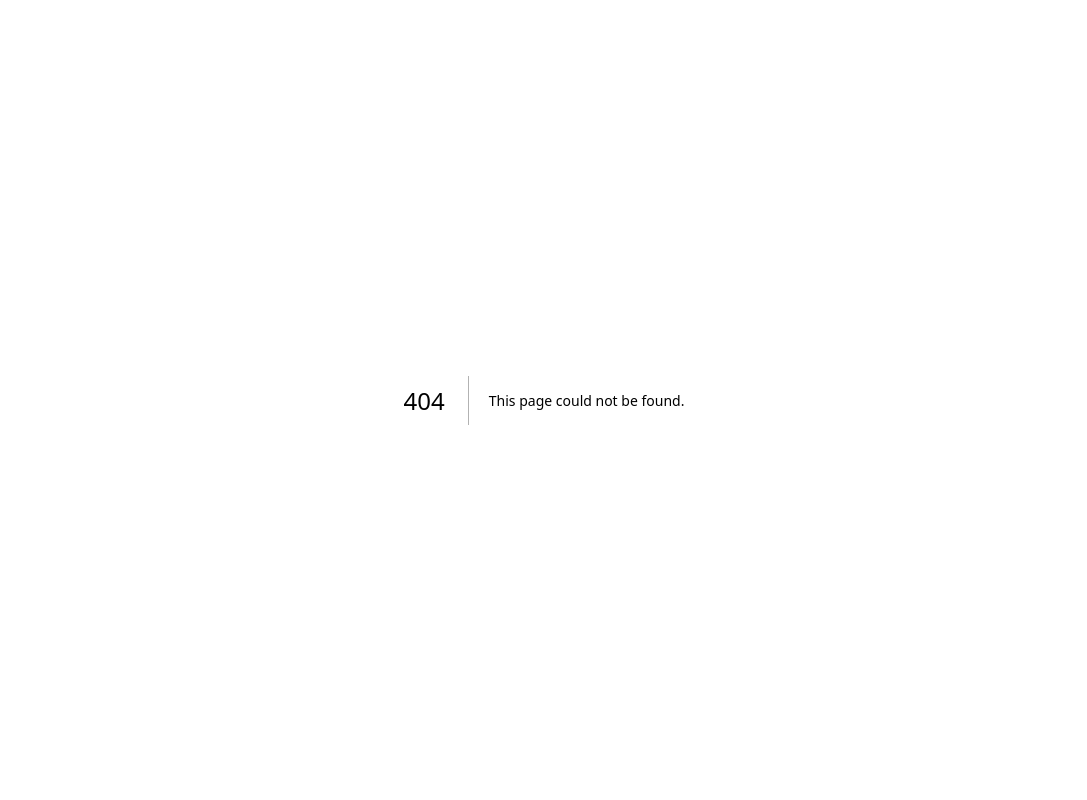
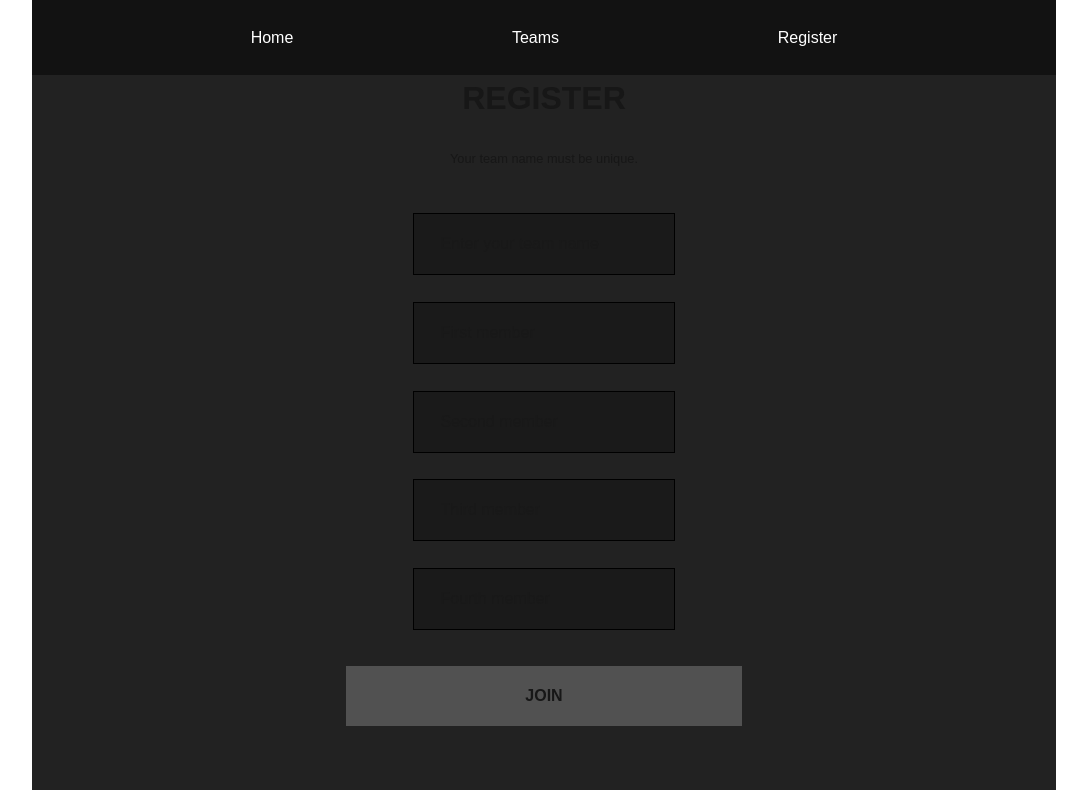
Before and after one commit to nazmus-sadat9/Tournament, a Next.js app in the folder frontend/: page /Register in a window 1280 px wide. Before the commit this address had no page. Shown: the whole page, without its empty margins (96-1183 px from the left). Built offline with nearby package versions, Linux system fonts and the light colour scheme.

Commit message:
add register form

```diff
--- /dev/null
+++ b/frontend/app/Components/FoundTeams.jsx
@@ -0,0 +1,36 @@
+async function getTeams() {
+
+  try {
+    let response = fetch("/api/user", {cache: "no-store"});
+
+    if (!response.ok) {
+      return [];
+    }
+    return response.json();
+
+  } catch (err) {
+    return [];
+  }
+}
+
+const FoundTeams = async () => {
+
+  const teams = await getTeams();
+  return (
+    <div className="w-full bg-zinc-500">
+      <div className="grid grid-cols-1 gap-[5%] p-[5%]">
+        {teams.map((team)=>(
+        <div className="p-[5%] border-[0.1em] border-[#515151]" key={team._id}>
+          <h2 className="text-[#fff]">{team.title}</h2>
+
+            {team.members.map((member, index)=>(
+              <span className="block text-[#fff]" key={index}>{member}</span>
+            ))}
+        </div>
+        ))}
+      </div>
+    </div>
+  )
+}
+
+export default FoundTeams;
--- /dev/null
+++ b/frontend/app/Components/Navbar.jsx
@@ -0,0 +1,16 @@
+import React from "react";
+import Link from "next/link";
+
+const Navbar = () => {
+  return (
+    <div className="w-full flex justify-center bg-transparent absolute left-0 top-0">
+      <div className="w-[80%] bg-[#121212] flex text-[#fff] justify-evenly py-[2%]">
+        <Link href="/">Home</Link>
+        <Link href="/Teams">Teams</Link>
+        <Link href="/Register">Register</Link>
+      </div>
+    </div>
+  )
+}
+
+export default Navbar;
--- /dev/null
+++ b/frontend/app/Components/RegisterForm.jsx
@@ -0,0 +1,120 @@
+"use client";
+import Reqct, { useState } from "react";
+
+const RegisterForm = () => {
+
+  const [name, setName] = useState("")
+  const [one, setOne] = useState("");
+  const [two, setTwo] = useState("");
+  const [three, setThree] = useState("");
+  const [four, setFour] = useState("");
+
+  function getName(name) {
+    setName(name.target.value);
+  }
+
+  function getOne(name) {
+    setOne(name.target.value);
+  }
+
+  function getTwo(name) {
+    setTwo(name.target.value);
+  }
+
+  function getThree(name) {
+    setThree(name.target.value);
+  }
+
+  function getFour(name) {
+    setFour(name.target.value);
+  }
+
+  async function submitFunc(e) {
+    let isValid = true;
+
+    e.preventDefault();
+
+    if (name.trim() === "") {
+      isValid = false;
+      alert("Team name can't be empty!");
+    } else {
+      isValid = true;
+    }
+
+    if (one.trim() === "") {
+      isValid = false;
+      alert("First member name can't be empty!");
+    } else {
+      isValid = true;
+    }
+
+    if (two.trim() === "") {
+      isValid = false;
+      alert("Second member name can't be empty!");
+    } else {
+      isValid = true;
+    }
+
+    if (three.trim() === "") {
+      isValid = false;
+      alert("Third member name can't be empty!");
+    } else {
+      isValid = true;
+    }
+
+    if (four.trim() === "") {
+      isValid = false;
+      alert("Fourth member name can't be empty!");
+    } else {
+      isValid = true;
+    }
+
+    if (isValid) {
+
+      const team = {
+        name,
+        members: [one, two, three, four]
+      };
+
+      try {
+        let res = await fetch("/api/login", {
+          method: "POST",
+          headers: { 'Content-Type': 'application/json' },
+          body: JSON.stringify(team)
+        });
+
+        if (res.ok) {
+          alert("Registation successful.");
+          setName("");
+          setOne("");
+          setTwo("");
+          setThree("");
+          setFour("");
+
+        } else {
+          alert(res.message);
+        }
+
+      } catch (err) {
+        alert("Registation failed!");
+      }
+    }
+
+  }
+  return (
+    <div className="w-full h-auto flex justify-center items-center">
+      <form onSubmit={submitFunc} className="w-[80%] p-[5%] bg-[#222222] flex flex-col justify-evenly items-center">
+        <h2 className="uppercase font-bold text-[1.2rem] md:text-[2rem] mb-[3%]">Register</h2>
+        <p className="font-thik mb-[5%] text-[0.8rem]">Your team name must be unique.</p>
+        <input type="text" name="title" value={name} onChange={getName} placeholder="Enter your team name" className="border-[0.1em] border-[#000] outline-none py-[2%] px-[3%] bg-[#1a1a1a] mb-[3%]" />
+        <input type="text" name="member" value={one} onChange={getOne} placeholder="First member" className="border-[0.1em] border-[#000] outline-none py-[2%] px-[3%] bg-[#1a1a1a] mb-[3%]" />
+        <input type="text" name="member" value={two} onChange={getTwo} placeholder="Second member" className="border-[0.1em] border-[#000] outline-none py-[2%] px-[3%] bg-[#1a1a1a] mb-[3%]" />
+        <input type="text" name="member" value={three} onChange={getThree} placeholder="Third member" className="border-[0.1em] border-[#000] outline-none py-[2%] px-[3%] bg-[#1a1a1a] mb-[3%]" />
+        <input type="text" name="member" value={four} onChange={getFour} placeholder="Fourth member" className="border-[0.1em] border-[#000] outline-none py-[2%] px-[3%] bg-[#1a1a1a] mb-[4%]" />
+        <button type="submit" className="bg-[#515151] uppercase px-[20%] py-[2%] font-semibold">Join</button>
+      </form>
+    </div>
+  )
+}
+
+export default RegisterForm;
--- /dev/null
+++ b/frontend/app/Register/page.js
@@ -0,0 +1,9 @@
+import RegisterForm from "../Components/RegisterForm";
+
+export default function Register(){
+  return (
+    <div className="h-screen flex justify-center items-center overflow-hidden">
+      <RegisterForm />
+    </div>
+  )
+}
--- /dev/null
+++ b/frontend/app/Teams/page.js
@@ -0,0 +1,9 @@
+export function Teams(){
+
+  return(
+    <div>
+      Teams
+    </div>
+  )
+
+}
--- /dev/null
+++ b/frontend/app/api/login/route.js
@@ -0,0 +1,49 @@
+import { NextResponse } from 'next/server';
+import mongoose from 'mongoose';
+
+export const dynamic = 'force-static';
+
+const MONGODB_URI = process.env.MONGO_URI;
+
+async function connectDB() {
+  if (mongoose.connection.readyState >= 1) return;
+  return mongoose.connect(MONGODB_URI);
+}
+
+const TeamSchema = new mongoose.Schema({
+  title: String,
+  members: [String]
+});
+
+const Team = mongoose.models.Team || mongoose.model('Team', TeamSchema);
+
+export async function POST(req) {
+
+  try {
+    await connectDB();
+
+    const { title, members } = req.json();
+
+    const isExits = Team.findOne({
+      title
+    });
+
+    if (isExits) {
+
+      return NextResponse.json({message: "Team already exists!"}, {status: 500});
+
+    } else {
+
+      const newTeam = TeamSchema.create({
+        title,
+        members
+      });
+
+      return NextResponse.json({message: "team registered successfully."}, { status: 201 });
+    }
+
+  } catch (err) {
+
+    return NextResponse.json({status: 500 });
+  }
+}
--- a/frontend/app/api/user/route.js
+++ b/frontend/app/api/user/route.js
@@ -10,17 +10,6 @@ async function connectDB() {
   return mongoose.connect(MONGODB_URI);
 }
 
-// 1. Define the Project Schema & Model
-const ProjectSchema = new mongoose.Schema({
-  title: String,
-  description: String,
-  techStack: [String],
-  link: String,
-  github: String,
-});
-
-// Reuse existing model if already compiled, or create a new one
-const Project = mongoose.models.Project || mongoose.model('Project', ProjectSchema);
 
 export async function GET() {
   try {
@@ -29,13 +18,13 @@ export async function GET() {
     }
 
     await connectDB();
-    const projects = await Project.find({});
+    const projects = await Team.find({});
 
     return NextResponse.json(projects, { status: 200 });
   } catch (error) {
     console.error('API Route Error:', error);
     return NextResponse.json(
-      { message: 'Failed to fetch projects', error: error.message },
+      { message: 'Failed to fetch teams', error: error.message },
       { status: 500 }
     );
   }
--- a/frontend/app/layout.js
+++ b/frontend/app/layout.js
@@ -1,4 +1,5 @@
 import { Geist, Geist_Mono } from "next/font/google";
+import Navbar from "./Components/Navbar";
 import "./globals.css";
 
 const geistSans = Geist({
@@ -12,8 +13,8 @@ const geistMono = Geist_Mono({
 });
 
 export const metadata = {
-  title: "Create Next App",
-  description: "Generated by create next app",
+  title: "ff 2026",
+  description: "A game tournament's teams and registation app.",
 };
 
 export default function RootLayout({ children }) {
@@ -22,7 +23,13 @@ export default function RootLayout({ children }) {
       lang="en"
       className={`${geistSans.variable} ${geistMono.variable} h-full antialiased`}
     >
-      <body className="min-h-full flex flex-col">{children}</body>
+      <body className="min-h-full flex flex-col">
+
+        <Navbar />
+
+        {children}
+
+      </body>
     </html>
   );
 }
--- a/frontend/app/page.js
+++ b/frontend/app/page.js
@@ -1,69 +1,21 @@
-import Image from "next/image";
-
 export default function Home() {
   return (
-    <div className="flex flex-col flex-1 items-center justify-center bg-zinc-50 font-sans dark:bg-black">
-      <main className="flex flex-1 w-full max-w-3xl flex-col items-center justify-between py-32 px-16 bg-white dark:bg-black sm:items-start">
-        <Image
-          className="dark:invert h-5 w-[100px]"
-          src="/next.svg"
-          alt="Next.js logo"
-          width={100}
-          height={20}
-          priority
-        />
-        <div className="flex flex-col items-center gap-6 text-center sm:items-start sm:text-left">
-          <h1 className="max-w-xs text-3xl font-semibold leading-10 tracking-tight text-black dark:text-zinc-50">
-            To get started, edit the{" "}
-            <code className="rounded bg-black/[.06] px-1.5 py-0.5 font-mono text-[0.9em] dark:bg-white/[.08]">
-              page.js
-            </code>{" "}
-            file.
-          </h1>
-          <p className="max-w-md text-lg leading-8 text-zinc-600 dark:text-zinc-400">
-            Looking for a starting point or more instructions? Head over to{" "}
-            <a
-              href="https://vercel.com/templates?framework=next.js&utm_source=create-next-app&utm_medium=appdir-template-tw&utm_campaign=create-next-app"
-              className="font-medium text-zinc-950 dark:text-zinc-50"
-            >
-              Templates
-            </a>{" "}
-            or the{" "}
-            <a
-              href="https://nextjs.org/learn?utm_source=create-next-app&utm_medium=appdir-template-tw&utm_campaign=create-next-app"
-              className="font-medium text-zinc-950 dark:text-zinc-50"
-            >
-              Learning
-            </a>{" "}
-            center.
-          </p>
+    <div className="bg-[#1a1a1a] w-screen h-screen px-[5%] py-[15%]">
+      <h2 className="text-[#fff]">Free Fire Tournament 2026</h2>
+
+      <div className="grid grid-cols-1 md:grid-cols-3 gap-[8%]">
+
+        <div className="flex flex-col justify-evenly items-center py-[5%] border-[0.1em] border-[#555] bg-[#222]">
+          <span>DATE</span>
+          <span className="text-[#ff9364] text-[1.5rem]">0/8/2026</span>
         </div>
-        <div className="flex flex-col gap-4 text-base font-medium sm:flex-row">
-          <a
-            className="flex h-12 w-full items-center justify-center gap-2 rounded-full bg-foreground px-5 text-background transition-colors hover:bg-[#383838] dark:hover:bg-[#ccc] md:w-[158px]"
-            href="https://vercel.com/new?utm_source=create-next-app&utm_medium=appdir-template-tw&utm_campaign=create-next-app"
-            target="_blank"
-            rel="noopener noreferrer"
-          >
-            <Image
-              className="dark:invert h-[14px] w-4"
-              src="/vercel.svg"
-              alt="Vercel logomark"
-              width={16}
-              height={14}
-            />
-            Deploy Now
-          </a>
-          <a
-            className="flex h-12 w-full items-center justify-center rounded-full border border-solid border-black/[.08] px-5 transition-colors hover:border-transparent hover:bg-black/[.04] dark:border-white/[.145] dark:hover:bg-[#1a1a1a] md:w-[158px]"
-            href="https://nextjs.org/docs?utm_source=create-next-app&utm_medium=appdir-template-tw&utm_campaign=create-next-app"
-            target="_blank"
-            rel="noopener noreferrer"
-          >
-            Documentation
-          </a>
+
+        <div className="flex flex-col justify-evenly items-center py-[5%] border-[0.1em] border-[#555] bg-[#222]">
+          <span>PRIZE</span>
+          <span className="text-[#ff9364] text-[1.5rem]">000</span>
         </div>
-      </main>
+      </div>
+
     </div>
   );
 }
```
